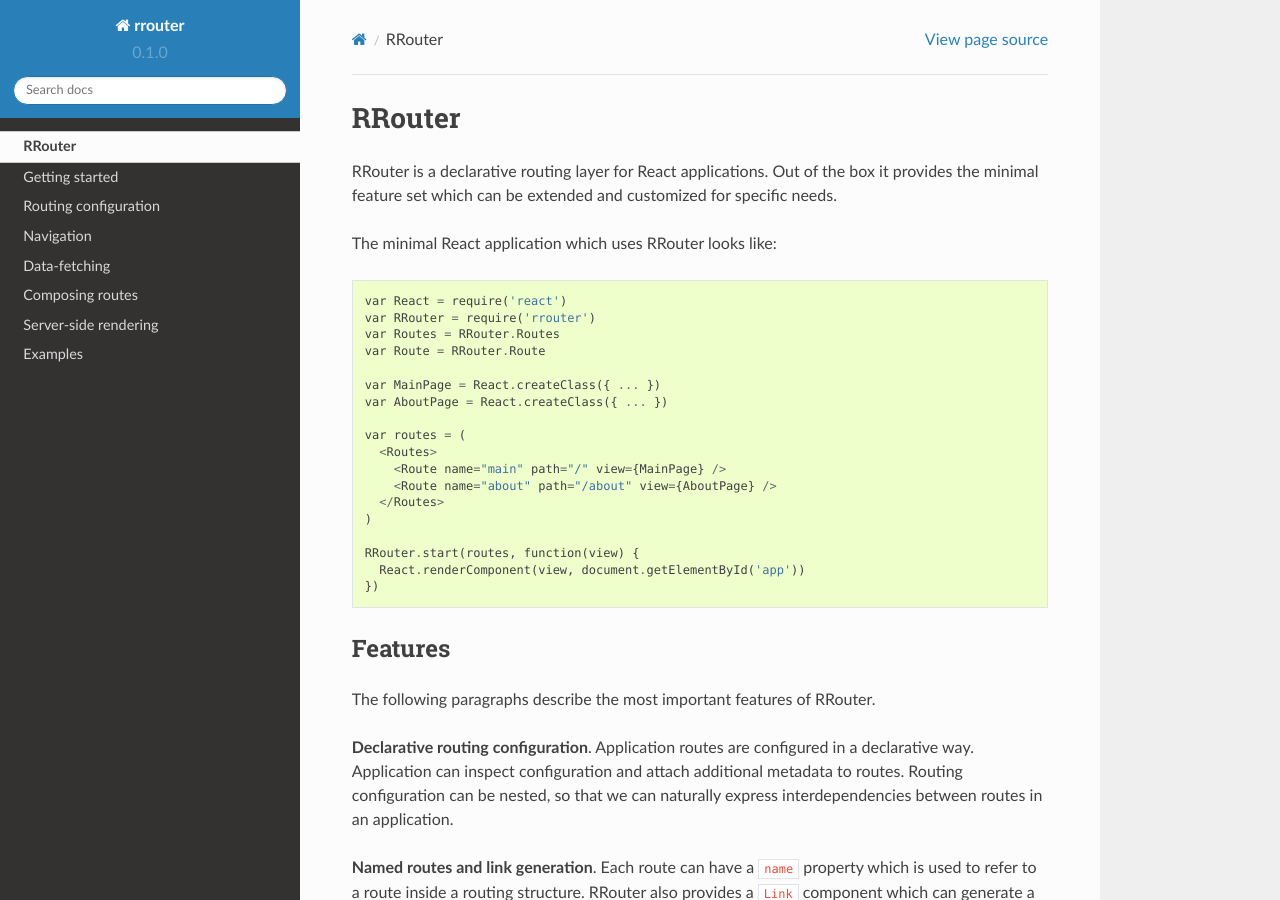
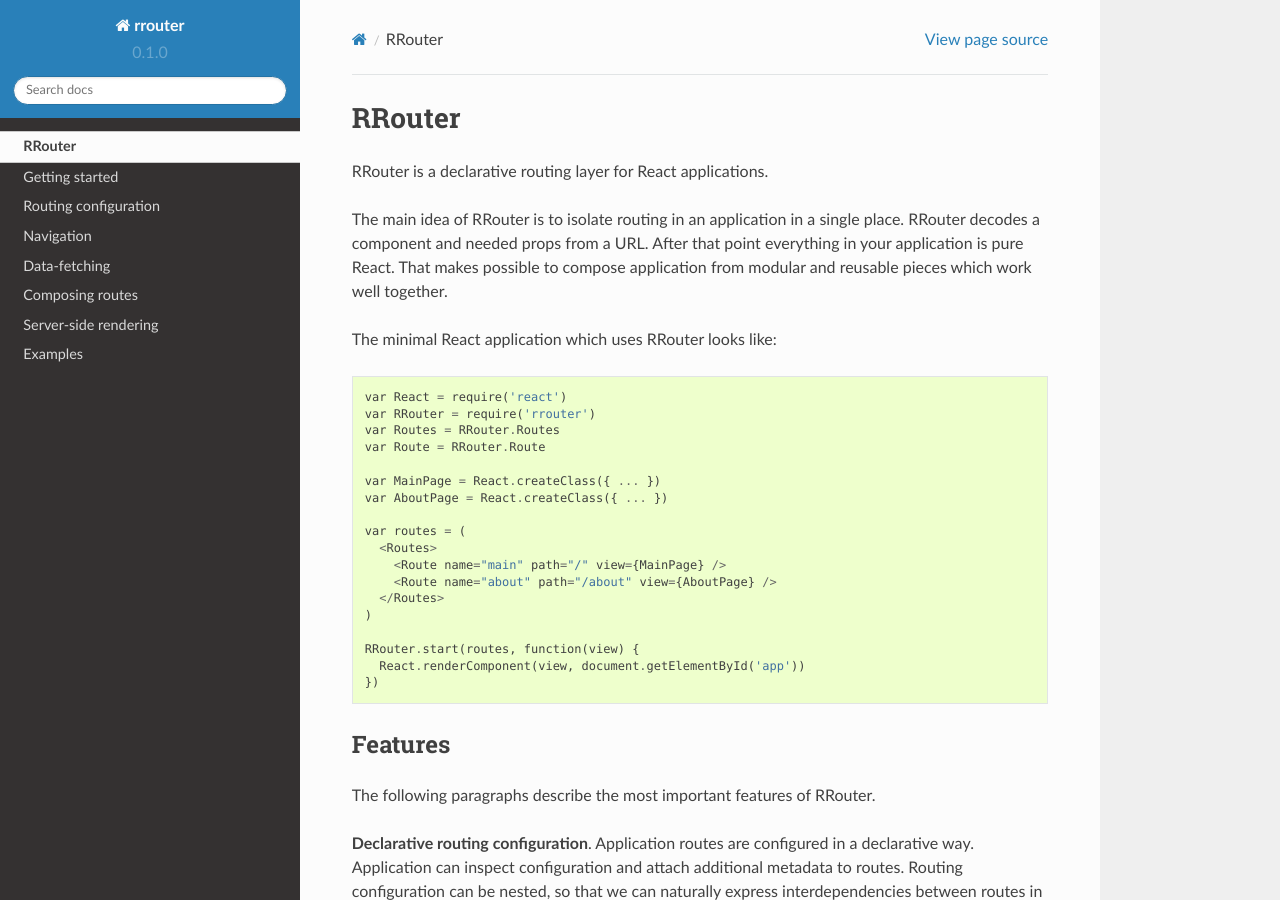
Before and after one commit to andreypopp/rrouter, a Sphinx documentation site: the page built from docs/index.rst, in a window 1280 px wide and 900 px high. Built offline with Sphinx 7.4.7 and the Read the Docs theme 2.0.0, drawn with Linux system fonts in a browser that asks for light colours.

Commit message:
docs: main idea of rrouter

```diff
--- a/docs/index.rst
+++ b/docs/index.rst
@@ -1,9 +1,12 @@
 RRouter
 =======
 
-RRouter is a declarative routing layer for React applications. Out of the box it
-provides the minimal feature set which can be extended and customized for
-specific needs.
+RRouter is a declarative routing layer for React applications.
+
+The main idea of RRouter is to isolate routing in an application in a single
+place. RRouter decodes a component and needed props from a URL. After that point
+everything in your application is pure React. That makes possible to compose
+application from modular and reusable pieces which work well together.
 
 The minimal React application which uses RRouter looks like::
 
```
